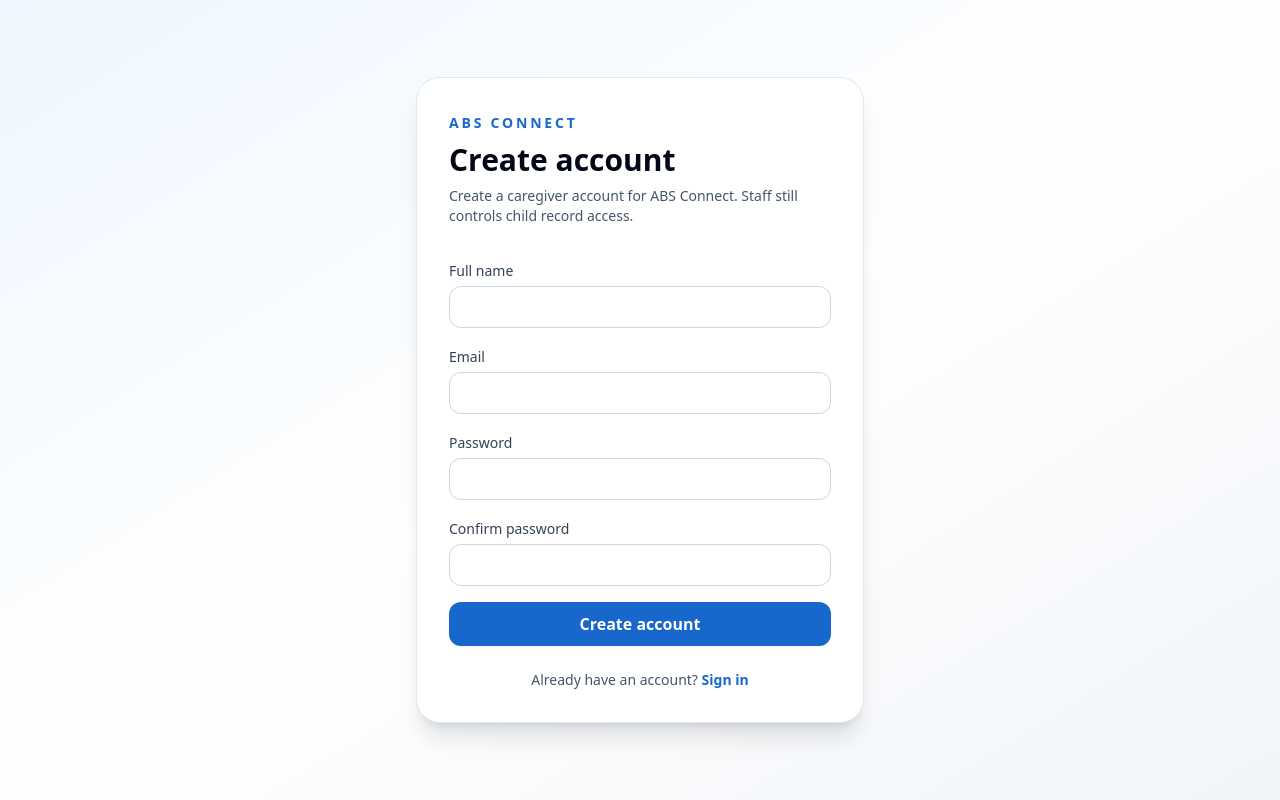
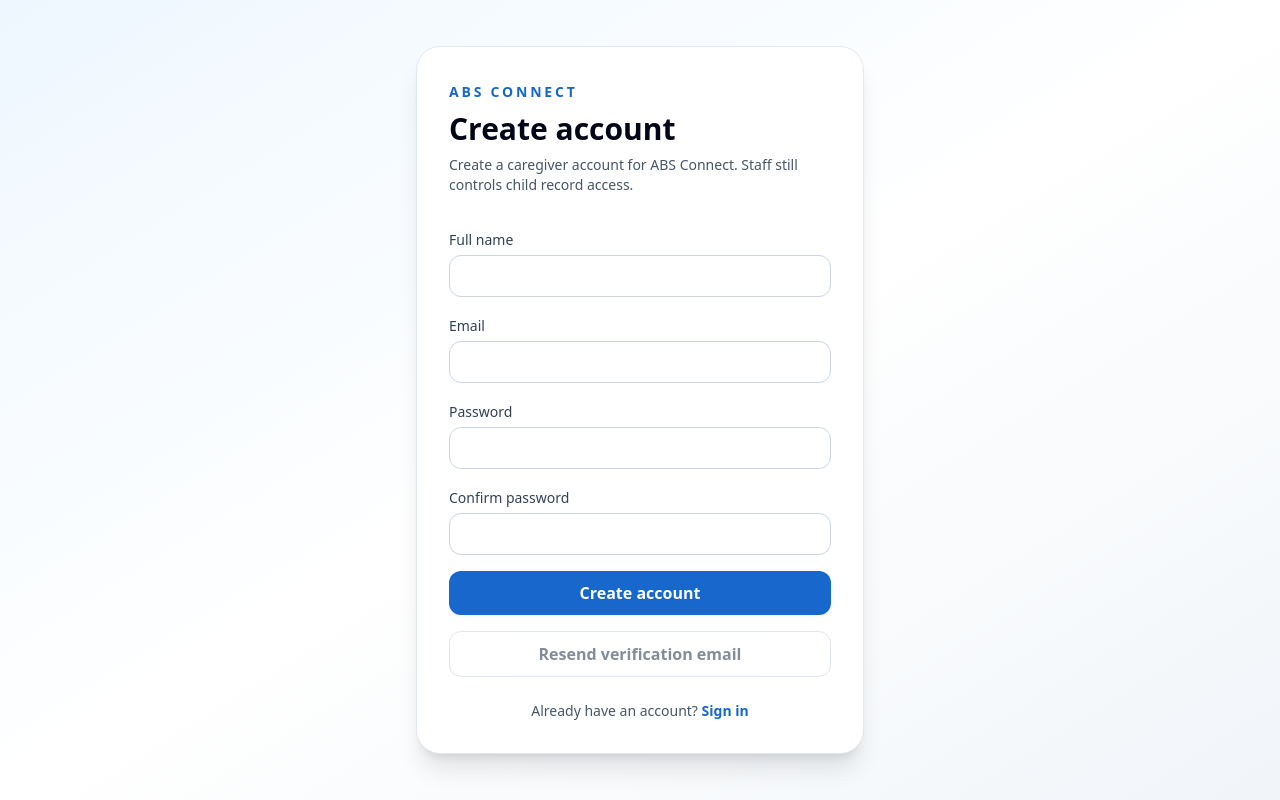
Before and after one commit to ochi7715/DBF-Collect, a Next.js app: page /signup in a window 1280 px wide. Built offline with nearby package versions, Linux system fonts and the light colour scheme.

Commit message:
Add signup verification resend flow

```diff
--- a/src/app/signup/page.tsx
+++ b/src/app/signup/page.tsx
@@ -25,10 +25,47 @@ function SignUpForm() {
   const [confirmPassword, setConfirmPassword] = useState("");
   const [loading, setLoading] = useState(false);
   const [message, setMessage] = useState<string | null>(null);
+  const emailRedirectTo =
+    typeof window === "undefined"
+      ? ""
+      : `${window.location.origin}/auth/callback?next=${encodeURIComponent(redirectTo)}`;
+
+  async function resendVerificationEmail() {
+    const trimmedEmail = email.trim();
+
+    if (!trimmedEmail) {
+      setMessage("Enter your email address first, then resend the verification email.");
+      return;
+    }
+
+    setLoading(true);
+    setMessage(null);
+
+    try {
+      const supabase = createSupabaseBrowserClient();
+      const { error } = await supabase.auth.resend({
+        type: "signup",
+        email: trimmedEmail,
+        options: { emailRedirectTo },
+      });
+
+      if (error) {
+        setMessage(getVerificationResendErrorMessage(error));
+        return;
+      }
+
+      setMessage("We sent a fresh verification email. Use the newest link in your inbox.");
+    } catch (error) {
+      setMessage(getAuthErrorMessage(error));
+    } finally {
+      setLoading(false);
+    }
+  }
 
   async function onSubmit(event: React.FormEvent<HTMLFormElement>) {
     event.preventDefault();
     setMessage(null);
+    const trimmedEmail = email.trim();
 
     if (password.length < 8) {
       setMessage("Password must be at least 8 characters.");
@@ -45,11 +82,11 @@ function SignUpForm() {
     try {
       const supabase = createSupabaseBrowserClient();
       result = await supabase.auth.signUp({
-        email,
+        email: trimmedEmail,
         password,
         options: {
           data: { full_name: fullName || null },
-          emailRedirectTo: `${window.location.origin}/auth/callback?next=${encodeURIComponent(redirectTo)}`,
+          emailRedirectTo,
         },
       });
     } catch (error) {
@@ -62,6 +99,11 @@ function SignUpForm() {
     const { data, error } = result;
 
     if (error) {
+      if (isExistingSignupError(error)) {
+        await resendVerificationEmail();
+        return;
+      }
+
       setMessage(error.message);
       return;
     }
@@ -72,7 +114,12 @@ function SignUpForm() {
       return;
     }
 
-    setMessage("Check your email to confirm your account, then sign in.");
+    if (data.user?.identities?.length === 0) {
+      await resendVerificationEmail();
+      return;
+    }
+
+    setMessage("Check your email to confirm your account, then sign in. Use the newest verification email if you requested more than one.");
   }
 
   return (
@@ -100,6 +147,14 @@ function SignUpForm() {
         <button disabled={loading} className="focus-ring w-full rounded-xl bg-brand-600 px-4 py-2.5 font-semibold text-white shadow-sm hover:bg-brand-700 disabled:cursor-not-allowed disabled:opacity-60">
           {loading ? "Creating account..." : "Create account"}
         </button>
+        <button
+          disabled={loading || !email.trim()}
+          type="button"
+          onClick={resendVerificationEmail}
+          className="focus-ring w-full rounded-xl border border-slate-300 px-4 py-2.5 font-semibold text-slate-700 hover:bg-slate-50 disabled:cursor-not-allowed disabled:opacity-60"
+        >
+          Resend verification email
+        </button>
       </form>
       <p className="mt-6 text-center text-sm text-slate-600">
         Already have an account?{" "}
@@ -109,6 +164,30 @@ function SignUpForm() {
       </p>
     </AuthShell>
   );
+}
+
+function isExistingSignupError(error: { message?: string; code?: string; status?: number }) {
+  const message = error.message?.toLowerCase() ?? "";
+  return (
+    message.includes("already registered") ||
+    message.includes("already exists") ||
+    error.code === "user_already_exists" ||
+    error.code === "email_exists"
+  );
+}
+
+function getVerificationResendErrorMessage(error: { message?: string; status?: number }) {
+  const message = error.message?.toLowerCase() ?? "";
+
+  if (message.includes("already confirmed")) {
+    return "That email is already verified. Sign in instead, or use forgot password if you do not remember the password.";
+  }
+
+  if (message.includes("rate") || error.status === 429) {
+    return "A verification email was sent recently. Wait a minute, then try resending it again.";
+  }
+
+  return error.message ?? "We could not resend the verification email. Please try again.";
 }
 
 function AuthShell({ title, body, children }: { title: string; body: string; children?: React.ReactNode }) {
```
